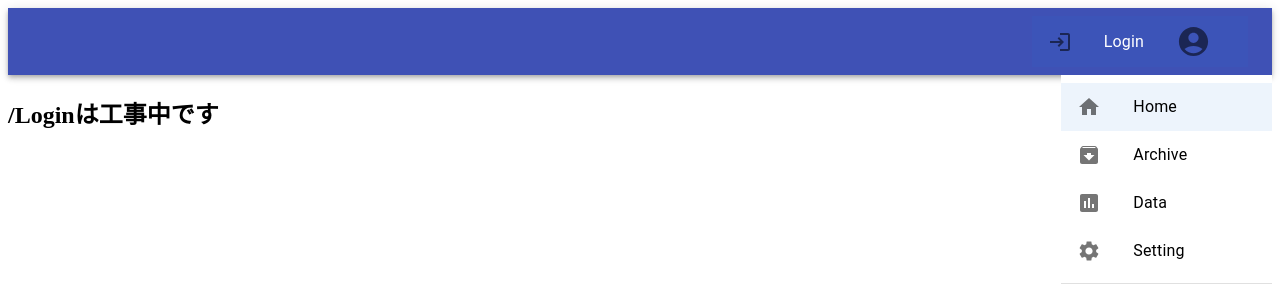
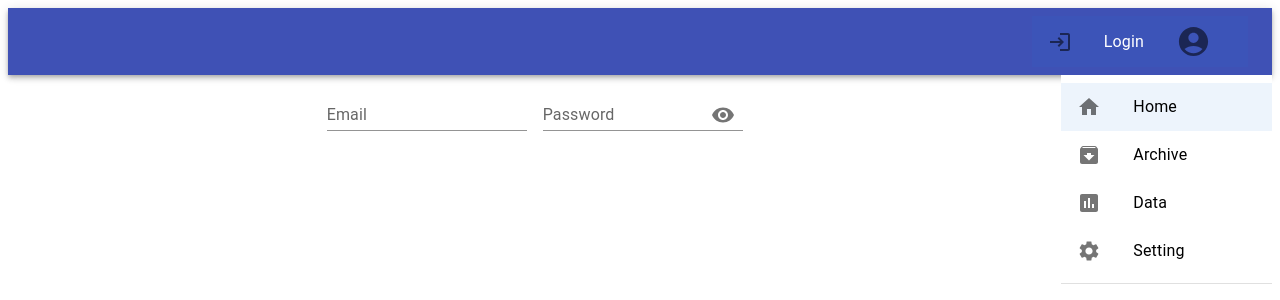
Before and after one commit to Omochi-Okome/PomodoroList, a React (Create React App) app in the folder client/: page /login in a window 1280 px wide. Shown: the top 300 px of the page. Built offline with nearby package versions, Linux system fonts and the light colour scheme.

Commit message:
ログインページを軽く実装

```diff
--- a/client/src/App.js
+++ b/client/src/App.js
@@ -14,7 +14,7 @@ function App() {
     <Router>
       <TopBar />
       <Grid container>
-        <Grid item xs={10}>
+        <Grid xs={10}>
           <Routes>
             <Route path="/" element={<Home />} />
             <Route path="/archive" element={<Archive />} />
@@ -24,7 +24,7 @@ function App() {
             <Route path="/login" element={<Login />} />
           </Routes>
         </Grid>
-        <Grid item xs={2}>
+        <Grid xs={2}>
           <SelectedListItem />
         </Grid>
       </Grid>
--- a/client/src/components/ArchiveList.jsx
+++ b/client/src/components/ArchiveList.jsx
@@ -38,8 +38,8 @@ const ArchiveList = () => {
           }))
         );
       })
-      .catch((error) => {
-        console.error("データ取得時のエラー:", error);
+      .catch((err) => {
+        console.error("fetchArchiveListでエラー発生:", err);
       });
   };
 
@@ -54,7 +54,7 @@ const ArchiveList = () => {
       .then(() => {
         fetchArchiveList();
       })
-      .catch((err) => console.log(err))
+      .catch((err) => console.log("returnHomeでエラー発生",err))
   }
 
   const deleteCard = (itemId) => {
@@ -63,11 +63,10 @@ const ArchiveList = () => {
         _id: itemId,
       })
       .then(() => {
-        console.log("削除成功");
         fetchArchiveList();
       })
       .catch((err) => {
-        console.log("削除時のエラー：",err)
+        console.log("deleteCardでエラー発生",err)
       })
   }
 
@@ -76,7 +75,7 @@ const ArchiveList = () => {
       {archiveList.length === 0 ? (
           <h2>There is no archive list</h2>
       ) : (
-        <Grid container direction="row">
+        <Grid container direction="">
             {archiveList.map((archiveList) => (
           <Grid item>
             <Card key={archiveList.id} variant="outlined" className={classes.card}>
--- a/client/src/components/Modal.jsx
+++ b/client/src/components/Modal.jsx
@@ -93,7 +93,7 @@ const Modal = (props) => {
   const countUpPomodoroCount = () => {
     axios.post("http://localhost:3001/countUpPomodoroCount", { selectedId })
       .then(onComplete)
-      .catch(console.error);
+      .catch((err) => console.log("countUpPomodoroCountでエラー発生"));
   }
 
   return (
--- a/client/src/components/ToDoList.jsx
+++ b/client/src/components/ToDoList.jsx
@@ -52,7 +52,7 @@ const ToDoList = () => {
       setInputValue("");
       updateList(response.data);
     } catch (error) {
-      console.error("データの送信時にエラーが発生しました:", error);
+      console.error("handleSubmitでエラー発生", error);
     }
   };
 
@@ -80,12 +80,11 @@ const ToDoList = () => {
         );
       })
       .catch((error) => {
-        console.error("データ取得時のエラー:", error);
+        console.error("fetchTodoListでエラー発生", error);
       });
   };
 
   const deleteItem = (itemId, item, registerDate, pomodoroCount) => {
-    console.log("pomodoroCountのチェック",pomodoroCount)
     axios
       .post("http://localhost:3001/delete", {
         itemId: itemId,
@@ -97,7 +96,7 @@ const ToDoList = () => {
         fetchTodoList();
       })
       .catch((error) => {
-        console.error("削除時のエラー:", error);
+        console.error("deleteItemでエラー発生", error);
       });
   };
 
@@ -117,7 +116,7 @@ const ToDoList = () => {
   return (
     <div className="container start">
       <form action="">
-        <Grid container direction="row" justifyContent="center">
+        <Grid container direction="" justifyContent="center">
           <Grid item xs={3}>
             <TextField type="text" value={inputValue} onChange={handleInputChange} placeholder="Enter your to-do list!" fullWidth required/>
           </Grid>
@@ -127,7 +126,7 @@ const ToDoList = () => {
         </Grid>
       </form>
 
-      <Grid container spacing={2} direction="row" >
+      <Grid container spacing={2} direction="" >
         {todoList.length === 0 ? (
           <Grid item>
             <h2>There is no to-do list</h2>
@@ -140,7 +139,6 @@ const ToDoList = () => {
                 <Typography variant="body1">{todoItem.item}</Typography>
                 <Button variant="outlined" onClick={() => handleStartCountdown(todoItem.id)}><PlayCircleOutlineIcon/>Start</Button>
                 <Button variant="outlined" onClick={() => deleteItem(todoItem.id, todoItem.item, todoItem.registerDate, todoItem.pomodoroCount)}>
-                  {console.log("ID:",todoItem.id,"やること:",todoItem.item, "登録日",todoItem.registerDate)}
                   <CheckCircleIcon/>
                   Done
                 </Button>
--- a/client/src/components/TopBar.jsx
+++ b/client/src/components/TopBar.jsx
@@ -5,12 +5,24 @@ import ListItemButton from '@mui/material/ListItemButton';
 import ListItemIcon from '@mui/material/ListItemIcon';
 import ListItemText from '@mui/material/ListItemText';
 import AccountCircleIcon from '@mui/icons-material/AccountCircle';
+import { useNavigate } from 'react-router-dom';
 import LoginIcon from '@mui/icons-material/Login';
+
 
 function TopBar() {
     const [selectedIndex, setSelectedIndex] = React.useState(0);
+    const navigate = useNavigate();
     const handleListItemClick = (event, index) => {
         setSelectedIndex(index);
+
+        switch(index) {
+            case 0:
+                navigate("/login");
+                break;
+            case 1:
+                navigate("/mypage");
+                break;
+        }
     };
 
     return (
@@ -23,7 +35,7 @@ function TopBar() {
                         </ListItemIcon>
                         <ListItemText primary="Login" />
                     </ListItemButton>
-                    <ListItemButton selected={selectedIndex === 0} onClick={(event) => handleListItemClick(event, 0)}>
+                    <ListItemButton selected={selectedIndex === 0} onClick={(event) => handleListItemClick(event, 1)}>
                         <ListItemIcon>
                             <AccountCircleIcon fontSize="large"/>
                         </ListItemIcon>
--- a/client/src/pages/Login.jsx
+++ b/client/src/pages/Login.jsx
@@ -1,7 +1,48 @@
+import * as React from 'react';
+import { useState } from 'react';
+import Grid from '@mui/material/Grid';
+import Box from '@mui/material/Box';
+import TextField from '@mui/material/TextField';
+import IconButton from '@mui/material/IconButton';
+import Input from '@mui/material/Input';
+import InputLabel from '@mui/material/InputLabel';
+import InputAdornment from '@mui/material/InputAdornment';
+import FormControl from '@mui/material/FormControl';
+import Visibility from '@mui/icons-material/Visibility';
+import VisibilityOff from '@mui/icons-material/VisibilityOff';
+
 const Login = () => {
+        const [showPassword, setShowPassword] = useState(false);
+
+        const handleClickShowPassword = () => setShowPassword((show) => !show);
+
+        const handleMouseDownPassword = (event) => {
+          event.preventDefault();
+        };
+
     return(
         <>
-            <h2>/Loginは工事中です</h2>
+            <Grid container direction="column" justifyContent="center" alignItems="center">
+                <Box component="form" sx={{'& > :not(style)': { m: 1, width: '25ch' }, }} noValidate autoComplete="off">
+                <TextField id="standard-basic" label="Email" variant="standard" />
+                <FormControl sx={{ m: 1, width: '25ch' }} variant="standard">
+                <InputLabel htmlFor="standard-adornment-password">Password</InputLabel>
+                <Input id="standard-adornment-password" type={showPassword ? 'text' : 'password'}
+                    endAdornment={
+                    <InputAdornment position="end">
+                        <IconButton
+                        aria-label="toggle password visibility"
+                        onClick={handleClickShowPassword}
+                        onMouseDown={handleMouseDownPassword}
+                        >
+                        {showPassword ? <VisibilityOff /> : <Visibility />}
+                        </IconButton>
+                    </InputAdornment>
+                    }
+                />
+                </FormControl>
+            </Box>
+        </Grid>
         </>
     )
 }
```
